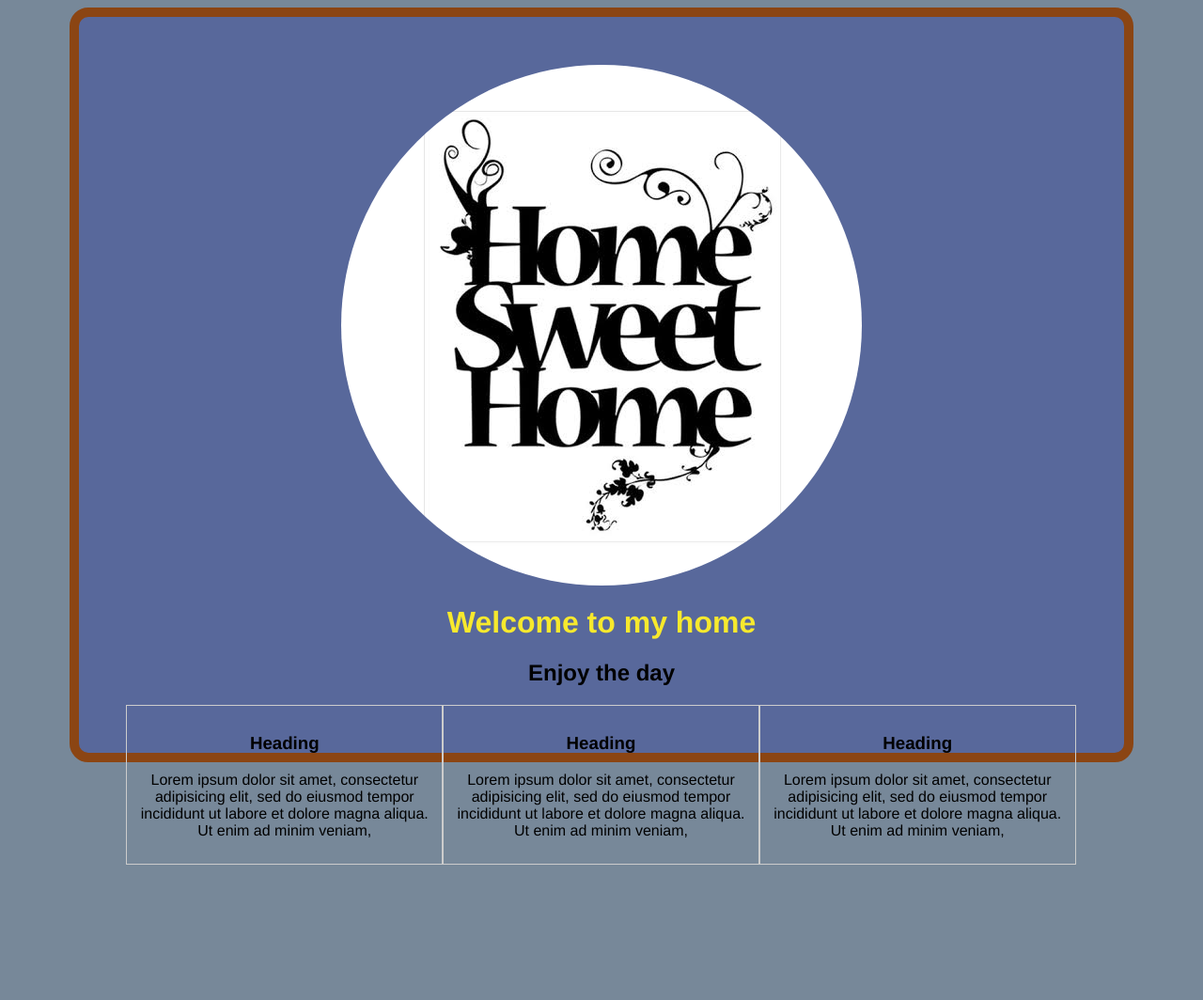
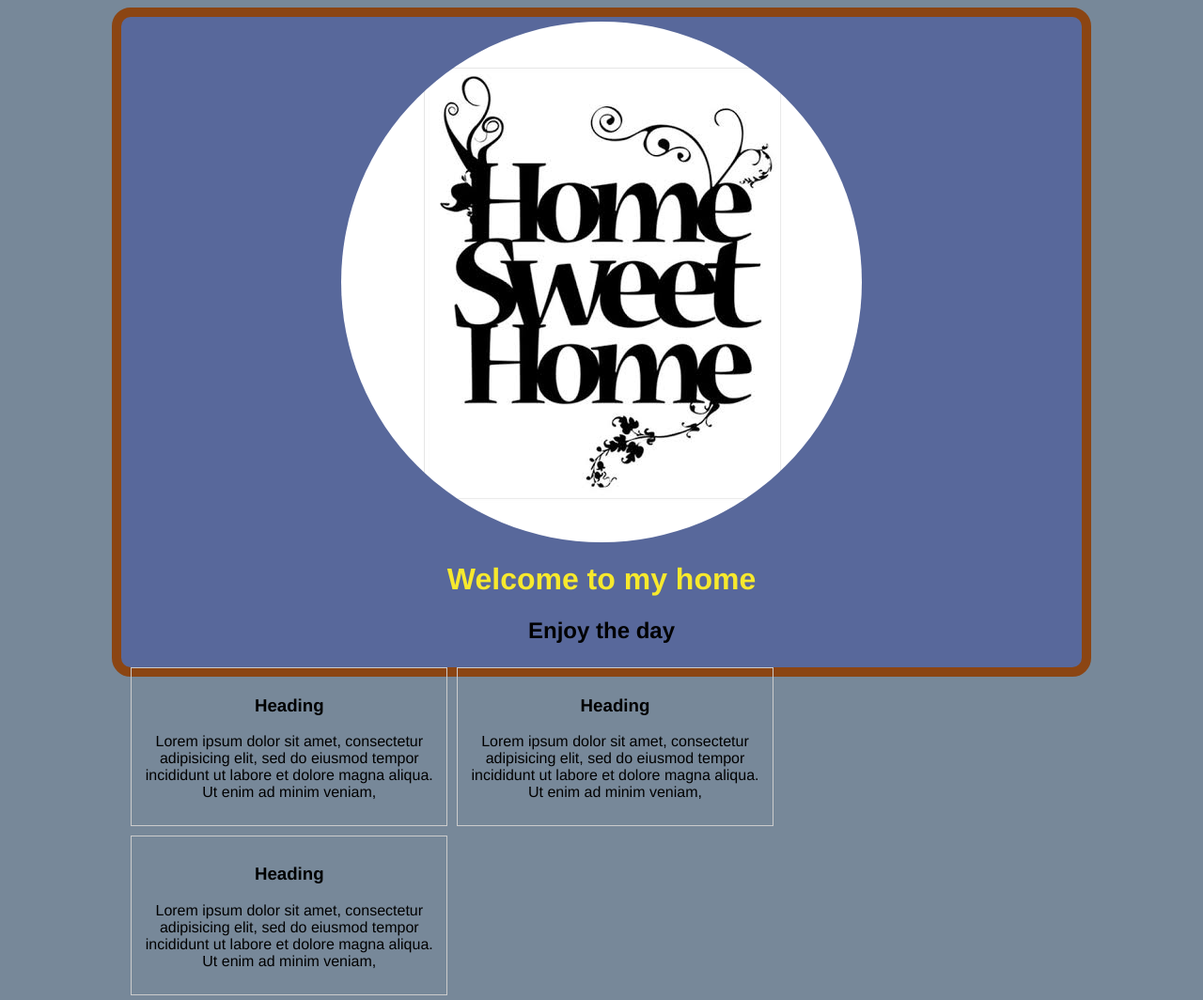
Before and after one commit to hepitechno/git_test, a plain HTML site: page index.html in a window 1280 px wide. Shown: the whole page at 94% size. Before the commit the page ends 920 px from the top, so only its background shows below. Drawn offline with Linux system fonts and the light colour scheme.

Commit message:
add margin to block class

```diff
--- a/css/style.css
+++ b/css/style.css
@@ -9,7 +9,7 @@ body {
     background-color: rgb(88, 104, 155);
     border: 10px solid saddlebrown;
     border-radius: 20px;
-    padding: 4%;
+    padding: 5px;
     text-align: center;
 }
 
@@ -18,7 +18,8 @@ body {
 	width:33.3%;
 	border:1px solid #ccc;
 	padding:10px;
-	box-sizing:border-box;
+    margin: 5px;
+    box-sizing:border-box;
 }
 
 img{
```
